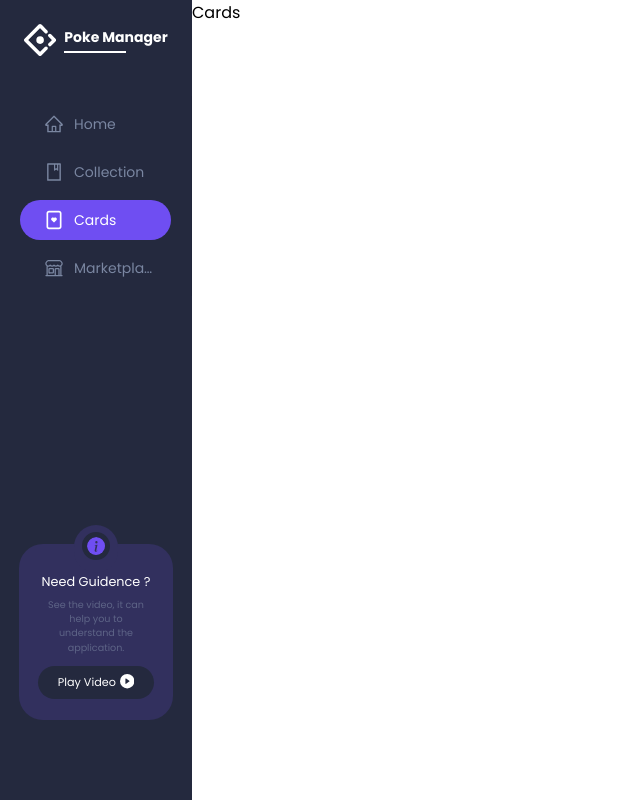
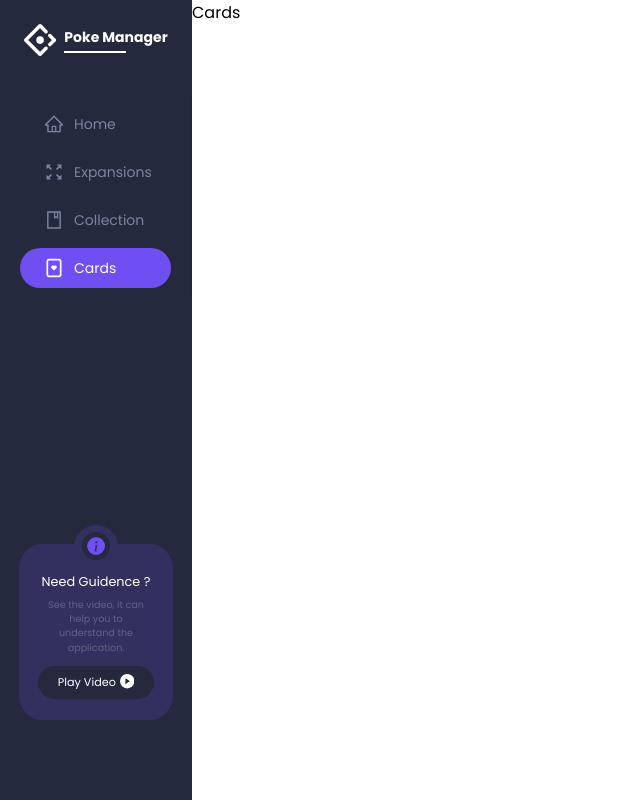
Before and after one commit to jeremyv59/poke-collection-manager, a React (Create React App) app: page /cards in a window 1280 px wide. Shown: the whole page, without its empty margins (0-640 px from the left). Built offline with nearby package versions, Linux system fonts and the light colour scheme.

Commit message:
replace all marketplace elements by Expansion

```diff
--- a/src/constants/menuItems.tsx
+++ b/src/constants/menuItems.tsx
@@ -1,6 +1,6 @@
 import { AiOutlineHome, AiOutlineBook } from "react-icons/ai";
 import { CgCardHearts } from "react-icons/cg";
-import { HiOutlineBuildingStorefront } from "react-icons/hi2";
+import { BiExpand } from "react-icons/bi";
 
 type MenuItemType = {
   label: string;
@@ -14,6 +14,12 @@ export const items: MenuItemType[] = [
     key: "/",
     icon: <AiOutlineHome />,
   },
+
+  {
+    label: "Expansions",
+    key: "/expansions",
+    icon: <BiExpand />,
+  },
   {
     label: "Collection",
     key: "/collection",
@@ -24,9 +30,4 @@ export const items: MenuItemType[] = [
     key: "/cards",
     icon: <CgCardHearts />,
   },
-  {
-    label: "Marketplace",
-    key: "/marketplace",
-    icon: <HiOutlineBuildingStorefront />,
-  },
 ];
--- /dev/null
+++ b/src/pages/expansion/Expansion.tsx
@@ -0,0 +1,7 @@
+import React from "react";
+
+const Expansion = () => {
+  return <div data-testid="expansion-txt">Expansion</div>;
+};
+
+export default Expansion;
--- a/src/pages/marketplace/Marketplace.tsx
+++ /dev/null
@@ -1,7 +0,0 @@
-import React from "react";
-
-const Marketplace = () => {
-  return <div data-testid="marketplace-txt">Marketplace</div>;
-};
-
-export default Marketplace;
--- a/src/pages/pagesData.tsx
+++ b/src/pages/pagesData.tsx
@@ -1,7 +1,7 @@
 import { routerType } from "../types/router.types";
 import Collection from "./collection/Collection";
 import Cards from "./cards/Cards";
-import Marketplace from "./marketplace/Marketplace";
+import Expansion from "./expansion/Expansion";
 import Homepage from "./Homepage/homepage";
 
 const pagesData: routerType[] = [
@@ -15,16 +15,17 @@ const pagesData: routerType[] = [
     element: <Collection />,
     title: "collection",
   },
+
+  {
+    path: "/expansions",
+    element: <Expansion />,
+    title: "expansions",
+  },
   {
     path: "/cards",
     element: <Cards />,
     title: "cards",
   },
-  {
-    path: "/marketplace",
-    element: <Marketplace />,
-    title: "marketplace",
-  },
 ];
 
 export default pagesData;
```
